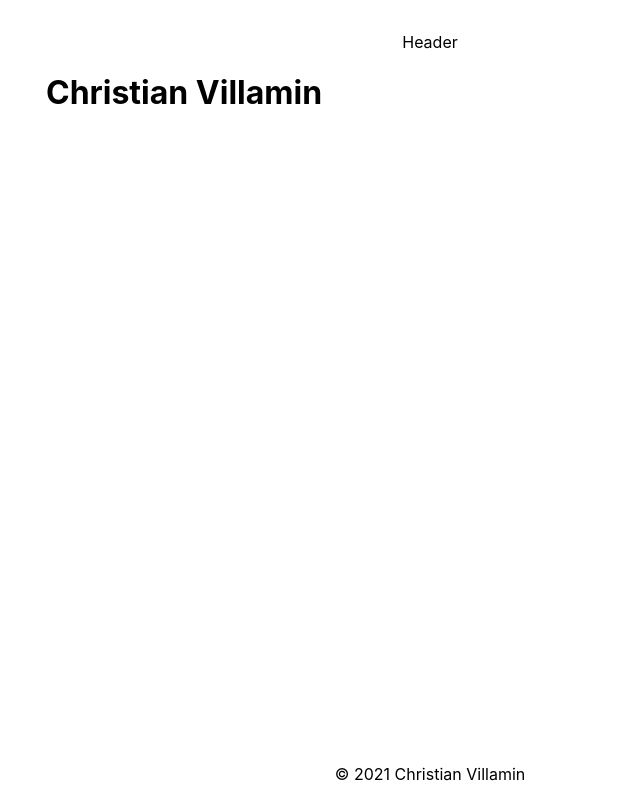
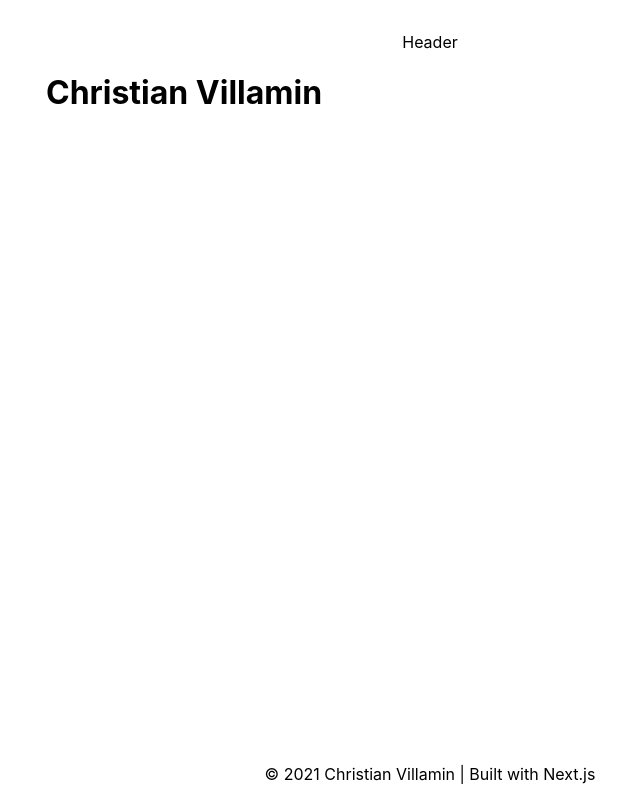
Before and after one commit to codekcv/personal-site-nextjs, a Next.js app: page / in a window 1280 px wide. Shown: the whole page, without its empty margins (210-850 px from the left). Built offline with nearby package versions, Linux system fonts and the light colour scheme.

Commit message:
feat: footer update

```diff
--- a/components/Footer/Footer.main.tsx
+++ b/components/Footer/Footer.main.tsx
@@ -1,12 +1,19 @@
 import Box from 'components/general/Box/Box.main'
 import Text from 'components/general/Text/Text.main'
 
-const Footer = (): JSX.Element => (
-  <Box width={1} mt="2rem">
-    <Text textAlign="center">
-      © {new Date().getFullYear()} Christian Villamin
-    </Text>
-  </Box>
-)
+const Footer = (): JSX.Element => {
+  const currentYear = new Date().getFullYear()
+
+  return (
+    <Box width={1} mt="2rem">
+      <Text textAlign="center">
+        © {currentYear} Christian Villamin | Built with&nbsp;
+        <a href="https://nextjs.org/" target="_blank" rel="noopener noreferrer">
+          Next.js
+        </a>
+      </Text>
+    </Box>
+  )
+}
 
 export default Footer
```
